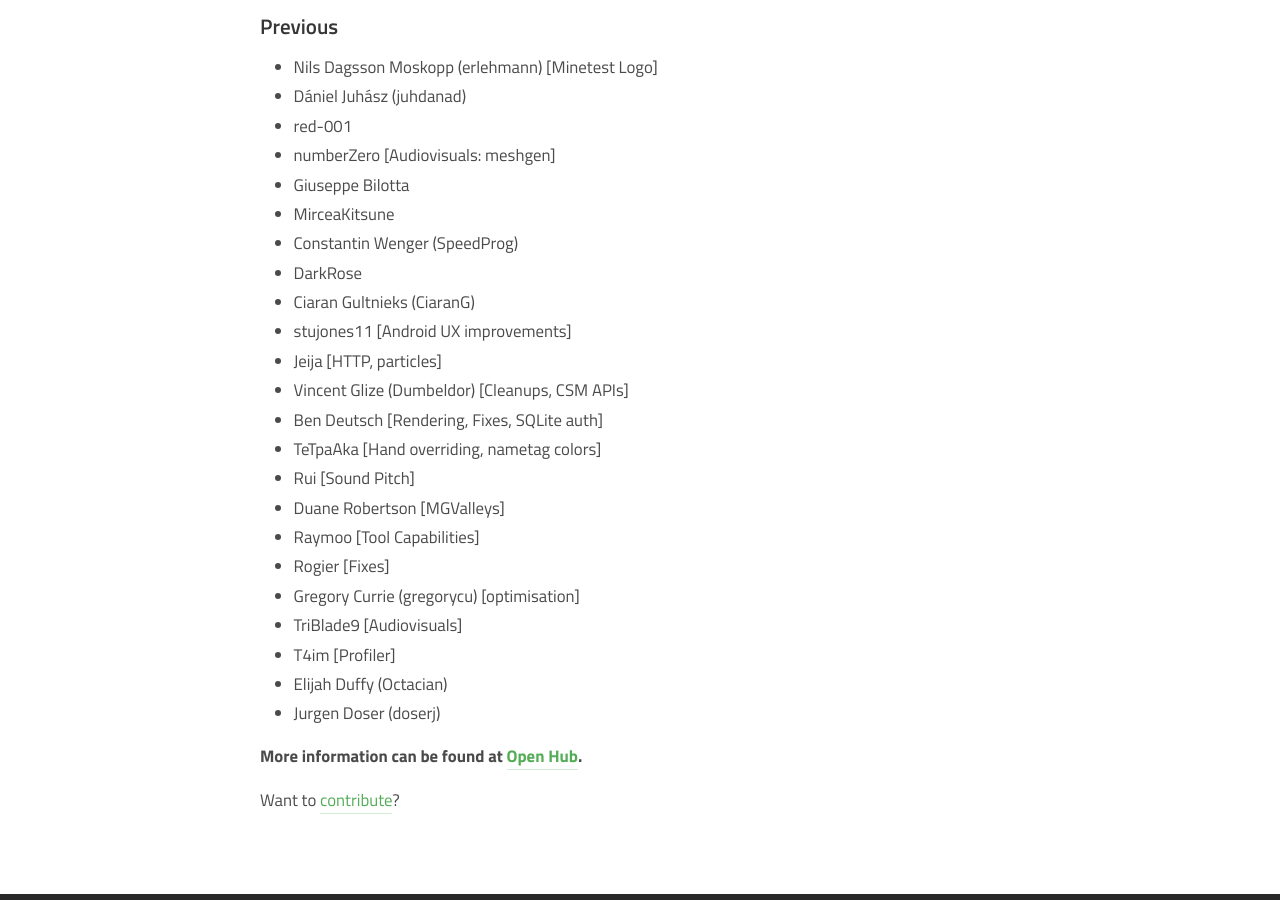
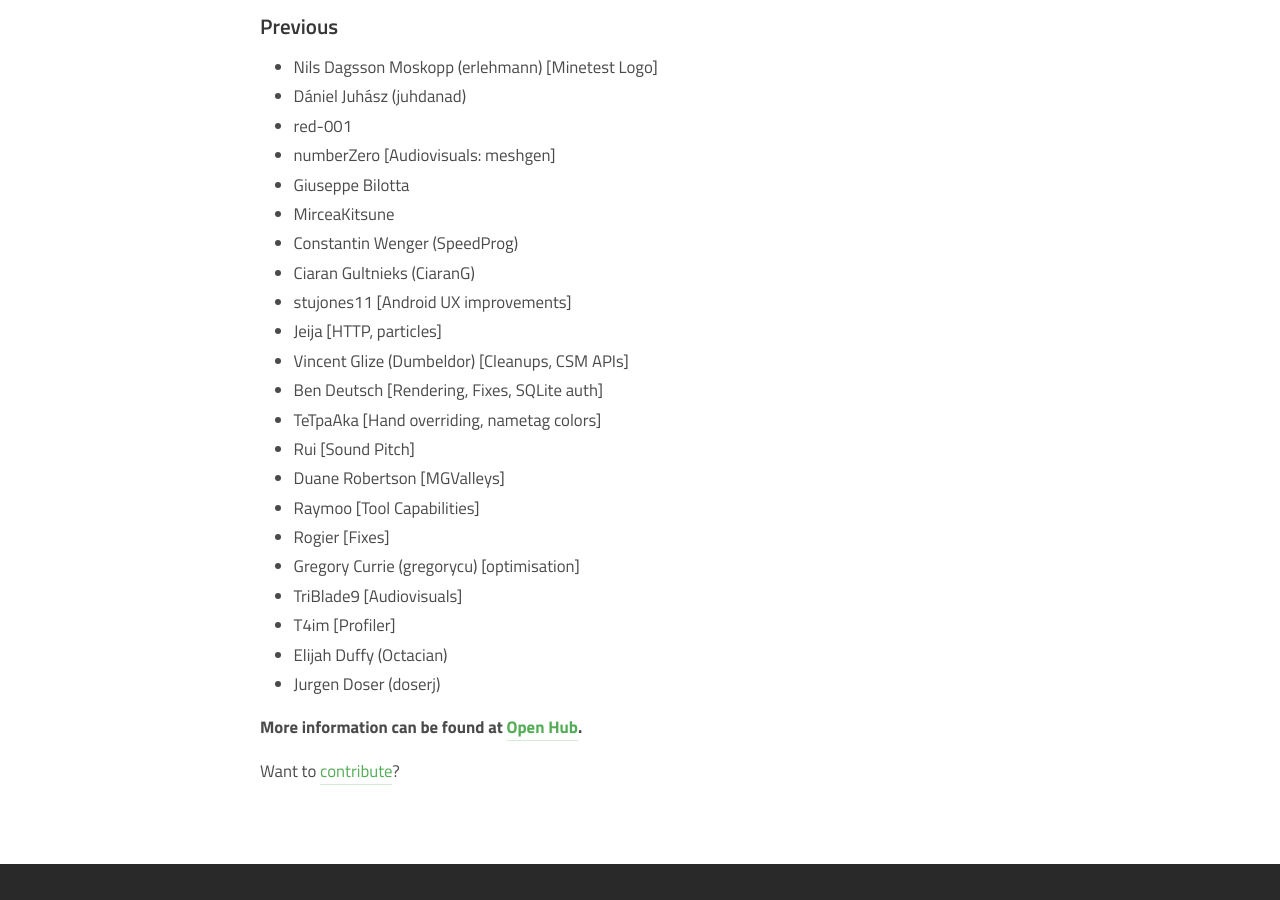
Before and after one commit to minetest/minetest.github.io, a Jekyll site: the page built from credits.html, in a window 1280 px wide and 900 px high, scrolled down 1704 px. Built offline with Jekyll 4.4.1, drawn with Linux system fonts in a browser that asks for light colours; comment, search, counter and statistics services are not loaded.

Commit message:
Remove darkrose dup

```diff
--- a/credits.html
+++ b/credits.html
@@ -86,7 +86,6 @@ redirect_from:
           <li>Giuseppe Bilotta</li>
           <li>MirceaKitsune</li>
           <li>Constantin Wenger (SpeedProg)</li>
-          <li>DarkRose</li>
           <li>Ciaran Gultnieks (CiaranG)</li>
           <li>stujones11 [Android UX improvements]</li>
           <li>Jeija [HTTP, particles]</li>
```
